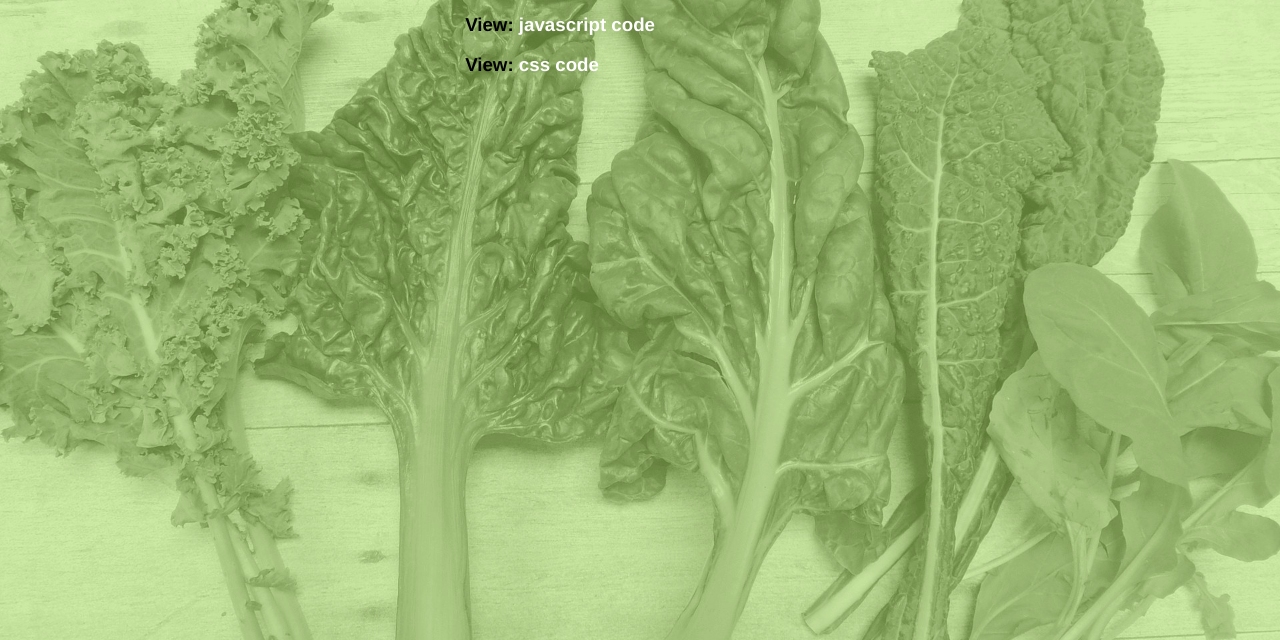
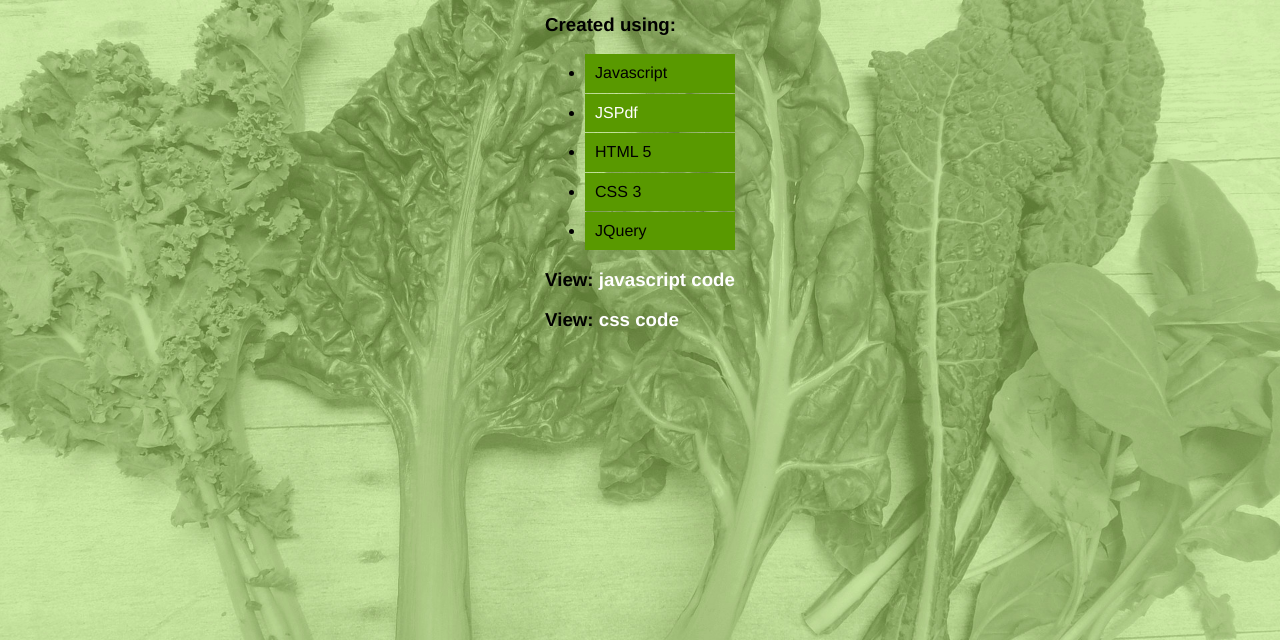
Before and after one commit to brandon-wallace/saladgenerator, a website: page about.html in a window 1280 px wide. Shown: the part 160-800 px from the top of the page. Drawn offline with nearby package versions, Linux system fonts and the light colour scheme.

Commit message:
Added content about website

```diff
--- a/about.html
+++ b/about.html
@@ -23,8 +23,18 @@
         </ul>
       </nav><!-- END nav -->
 
+      <h1>ABOUT</h1>
+
       <div class="about-info">
-        <h1>ABOUT</h1>
+
+        <h3>Created using:</h3>
+        <ul>
+          <li>Javascript</li>
+          <li><a href="https://parall.ax/products/jspdf">JSPdf</a></li>
+          <li>HTML 5</li>
+          <li>CSS 3</li>
+          <li>JQuery</li>
+        </ul>
         <h3>View: <a href="https://github.com/iambw/simple_salad_recipe_generator/blob/master/js/script.js">javascript code</a></h3>
         <h3>View: <a href="https://github.com/iambw/simple_salad_recipe_generator/blob/master/css/style.css">css code</a></h3>
       </div>
```
